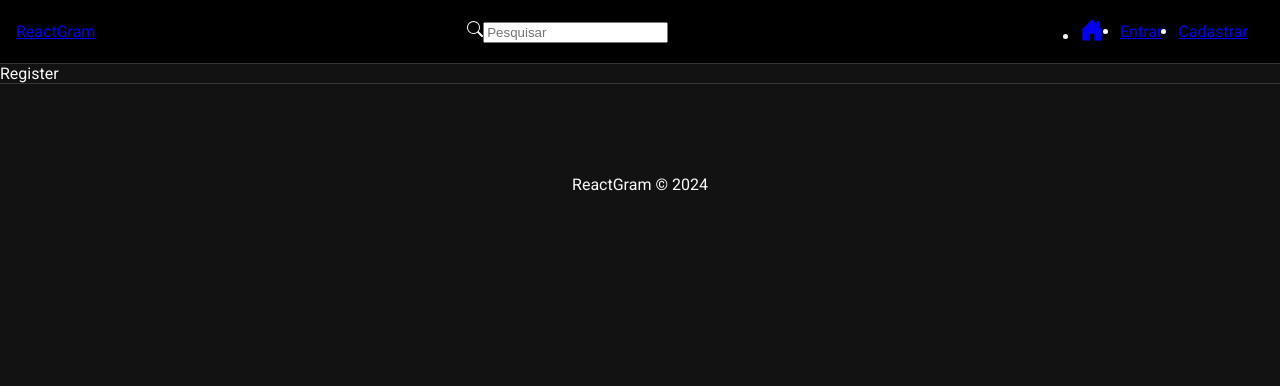
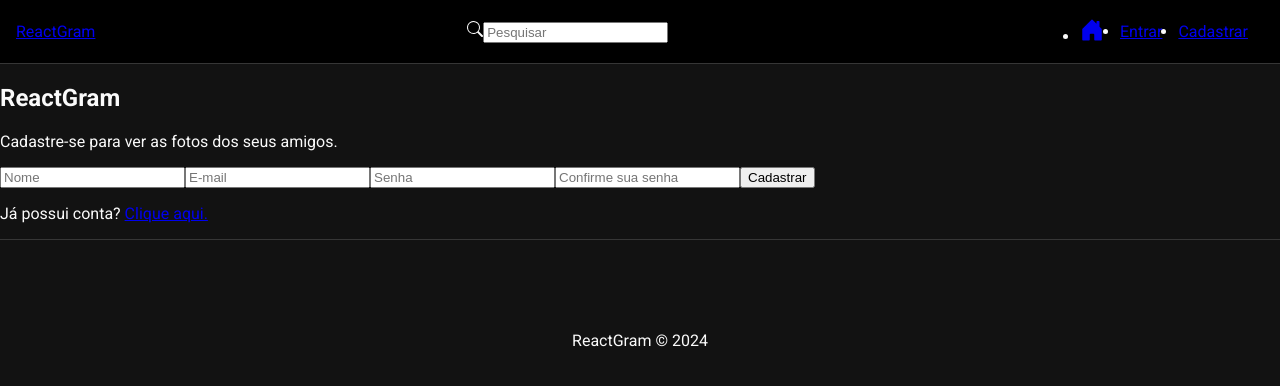
Before and after one commit to gabriell3103/ReactGram, a React (Vite) app in the folder frontend/: page /register in a window 1280 px wide. Shown: the top 386 px of the page. Built offline with nearby package versions, Linux system fonts and the light colour scheme.

Commit message:
Estruturação da pagina de cadastro

```diff
--- a/frontend/src/pages/Auth/Register.jsx
+++ b/frontend/src/pages/Auth/Register.jsx
@@ -1,7 +1,32 @@
 import './Auth.css';
 
+// Components
+import { Link } from 'react-router-dom';
+
+// Hooks
+import { useState, useEffect } from 'react';
+
 const Register = () => {
-  return <div>Register</div>;
+  const handleSubmit = e => {
+    e.preventDefault();
+  };
+
+  return (
+    <div>
+      <h2>ReactGram</h2>
+      <p id="subtitle">Cadastre-se para ver as fotos dos seus amigos.</p>
+      <form onSubmit={handleSubmit}>
+        <input type="text" placeholder="Nome" />
+        <input type="email" placeholder="E-mail" />
+        <input type="password" placeholder="Senha" />
+        <input type="password" placeholder="Confirme sua senha" />
+        <input type="submit" value="Cadastrar" />
+      </form>
+      <p>
+        Já possui conta? <Link to="/login">Clique aqui.</Link>
+      </p>
+    </div>
+  );
 };
 
 export default Register;
```
